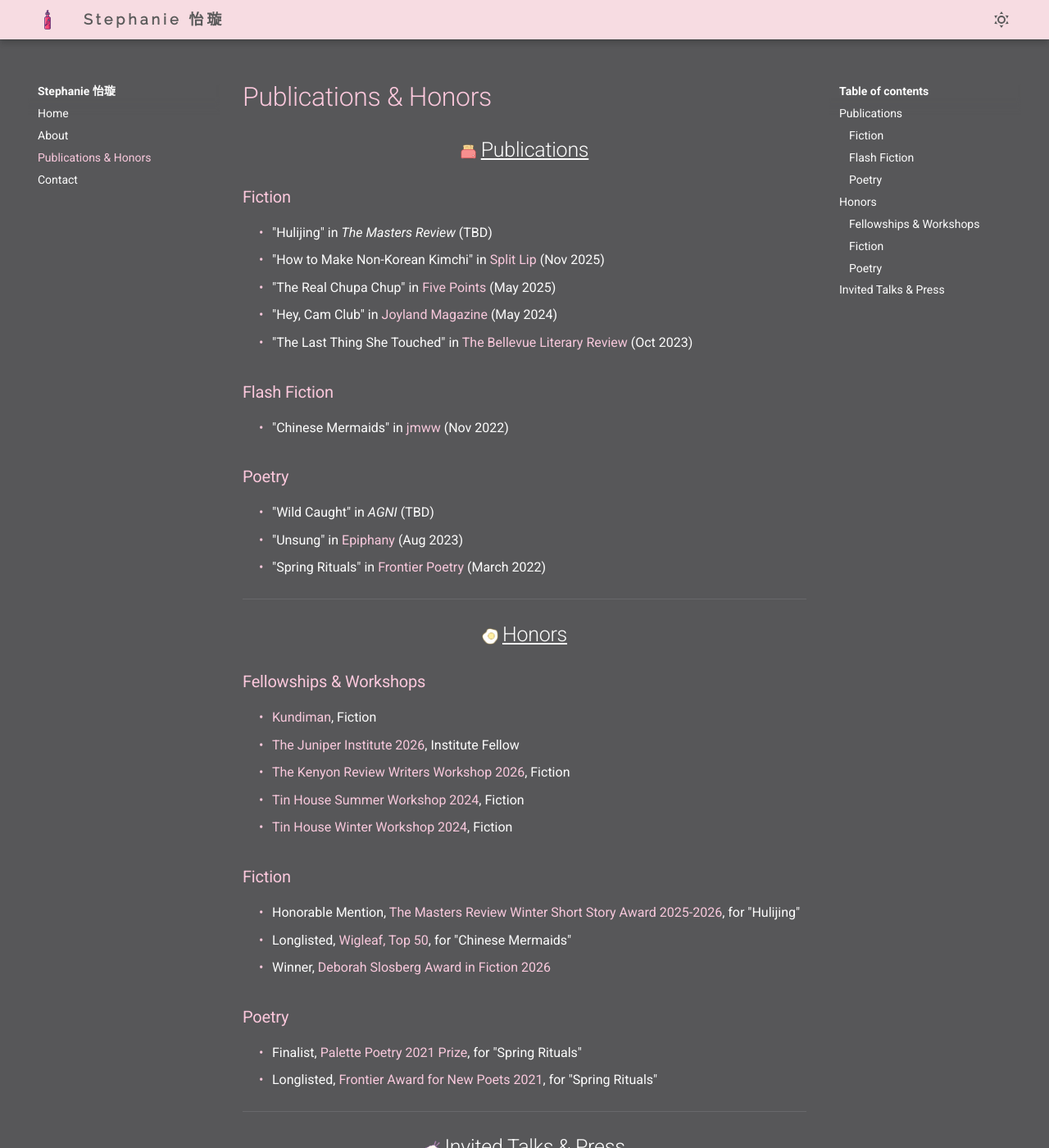
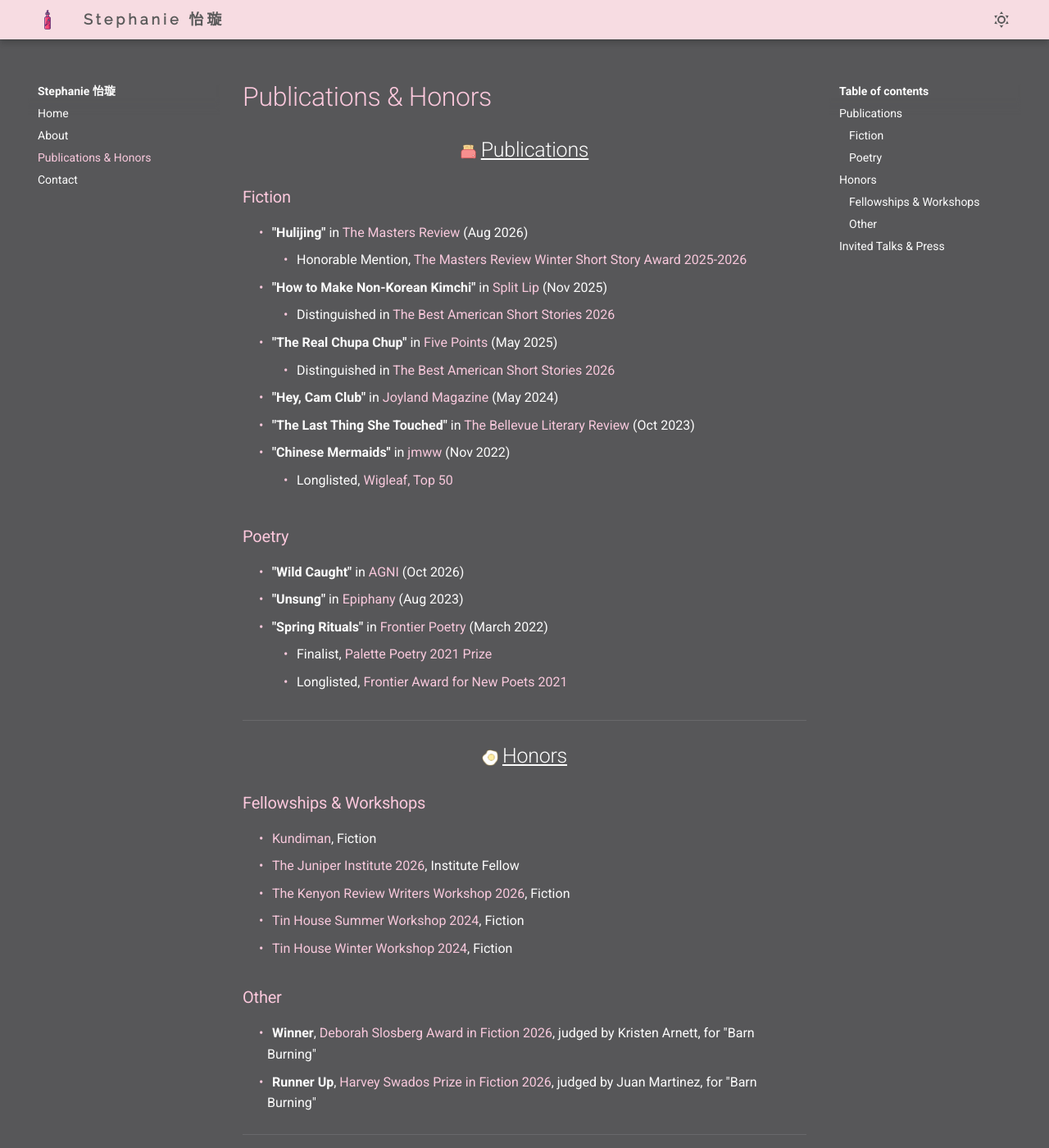
Before and after one commit to ischang/writing_portfolio, an MkDocs documentation site: the page built from docs/publications.md, in a window 1280 px wide and 1400 px high. Shown: the whole window at 82% size. Built offline with MkDocs 1.6.1 and Material for MkDocs 9.7.7, drawn with Linux system fonts in a browser that asks for light colours; nearby versions of some CDN libraries; some of the changed text lies outside the part shown.

Commit message:
updating links and BASS distinguishment

```diff
--- a/docs/publications.md
+++ b/docs/publications.md
@@ -10,19 +10,24 @@ hide:
 ## ![toaster](assets/toaster.png){  width="20" }Publications
 
 ### Fiction
-- "Hulijing" in *The Masters Review* (TBD)
-- "How to Make Non-Korean Kimchi" in [Split Lip](https://splitlipthemag.com/fiction/1125/stephanie-isan) (Nov 2025)
-- "The Real Chupa Chup" in [Five Points](https://fivepoints.gsu.edu/issue/five-points-vol-24-no-1/) (May 2025)
-- "Hey, Cam Club" in [Joyland Magazine](https://joylandmagazine.com/fiction/hey-cam-club/) (May 2024)
-- "The Last Thing She Touched" in [The Bellevue Literary Review](https://blreview.org/table-of-contents/issue-45/) (Oct 2023)
-
-### Flash Fiction
-- "Chinese Mermaids" in [jmww](https://jmwwblog.wordpress.com/2022/11/23/flash-fiction-chinese-mermaids-by-stephanie-isan/) (Nov 2022)
+- **"Hulijing"** in [The Masters Review](https://mastersreview.com/
+winter-short-story-award-honorable-mention-hulijing-by-stephanie-isan/) (Aug 2026)
+    - Honorable Mention, [The Masters Review Winter Short Story Award 2025-2026](https://mastersreview.com/2025-2026-winter-short-story-award-for-new-writers-finalists/)
+- **"How to Make Non-Korean Kimchi"** in [Split Lip](https://splitlipthemag.com/fiction/1125/stephanie-isan) (Nov 2025)
+    - Distinguished in [The Best American Short Stories 2026](https://www.harpercollins.com/products/the-best-american-short-stories-2026-viet-thanh-nguyennicole-a-lamy?variant=44759133749282)
+- **"The Real Chupa Chup"** in [Five Points](https://fivepoints.gsu.edu/issue/five-points-vol-24-no-1/) (May 2025)
+    - Distinguished in [The Best American Short Stories 2026](https://www.harpercollins.com/products/the-best-american-short-stories-2026-viet-thanh-nguyennicole-a-lamy?variant=44759133749282)
+- **"Hey, Cam Club"** in [Joyland Magazine](https://joylandmagazine.com/fiction/hey-cam-club/) (May 2024)
+- **"The Last Thing She Touched"** in [The Bellevue Literary Review](https://blreview.org/table-of-contents/issue-45/) (Oct 2023)
+- **"Chinese Mermaids"** in [jmww](https://jmwwblog.wordpress.com/2022/11/23/flash-fiction-chinese-mermaids-by-stephanie-isan/) (Nov 2022)
+    - Longlisted, [Wigleaf, Top 50](https://wigleaf.com/2023longlist.htm)
 
 ### Poetry
-- "Wild Caught" in *AGNI* (TBD)
-- "Unsung" in [Epiphany](https://epiphanyzine.com/features/2023/8/8/unsung-by-stephanie-isan) (Aug 2023)
-- "Spring Rituals" in [Frontier Poetry](https://www.frontierpoetry.com/2022/03/04/poetry-stephanie-isan/) (March 2022)
+- **"Wild Caught"** in [AGNI](https://agnionline.bu.edu/about/the-journal/archive/agni-104/) (Oct 2026)
+- **"Unsung"** in [Epiphany](https://epiphanyzine.com/features/2023/8/8/unsung-by-stephanie-isan) (Aug 2023)
+- **"Spring Rituals"** in [Frontier Poetry](https://www.frontierpoetry.com/2022/03/04/poetry-stephanie-isan/) (March 2022)
+    - Finalist, [Palette Poetry 2021 Prize](https://www.palettepoetry.com/2021/11/09/winners-and-finalists-for-the-2021-palette-poetry-prize/)
+    - Longlisted, [Frontier Award for New Poets 2021](https://www.frontierpoetry.com/2021/12/13/2021-anp-winners-finalists/)
 
 ---
 
@@ -32,24 +37,19 @@ hide:
 - [Kundiman](http://www.kundiman.org/), Fiction
 - [The Juniper Institute 2026](https://juniperinstitute.umasscreate.net/), Institute Fellow
 - [The Kenyon Review Writers Workshop 2026](https://kenyonreview.org/adult-writers/), Fiction
-- [Tin House Summer Workshop 2024](https://tinhouse.com/workshop/summer-workshop-2/), Fiction
-- [Tin House Winter Workshop 2024](https://tinhouse.com/workshop/winter-workshop/), Fiction
+- [Tin House Summer Workshop 2024](https://mccormackwritingcenter.org/oregon-summer-workshop/), Fiction
+- [Tin House Winter Workshop 2024](https://mccormackwritingcenter.org/winter-workshop/), Fiction
 
-### Fiction
-- Honorable Mention, [The Masters Review Winter Short Story Award 2025-2026](https://mastersreview.com/2025-2026-winter-short-story-award-for-new-writers-finalists/), for "Hulijing"
-- Longlisted, [Wigleaf, Top 50](https://wigleaf.com/2023longlist.htm), for "Chinese Mermaids"
-- Winner, [Deborah Slosberg Award in Fiction 2026](https://www.umass.edu/english/book/mfa-program-annual-awards)
-
-### Poetry
-- Finalist, [Palette Poetry 2021 Prize](https://www.palettepoetry.com/2021/11/09/winners-and-finalists-for-the-2021-palette-poetry-prize/), for "Spring Rituals"
-- Longlisted, [Frontier Award for New Poets 2021](https://www.frontierpoetry.com/2021/12/13/2021-anp-winners-finalists/), for "Spring Rituals"
+### Other
+- **Winner**, [Deborah Slosberg Award in Fiction 2026](https://www.umass.edu/english/book/mfa-program-annual-awards), judged by Kristen Arnett, for "Barn Burning"
+- **Runner Up**, [Harvey Swados Prize in Fiction 2026](https://www.umass.edu/english/book/mfa-program-annual-awards), judged by Juan Martinez, for "Barn Burning"
 
 ---
 
 ## ![rice](assets/rice.png){  width="20" }Invited Talks & Press
 
-- Selected Reader @ Live Lit, [UMass-Amherst Literary Arts Festival](https://www.umass.edu/english/events/2026-literary-arts-festival) (2026)
-- Honors Speaker @ Greenfield Community College: ["Creative Writing in the Age of AI"](https://www.gcc.mass.edu/events/creative-writing-in-the-age-of-ai/) (2026)
-- [5PAN @ Smith College](https://docs.google.com/document/d/1TzGk2r_ick3yKcyPOCKqThs8UEtTqiZNzeYc7f7z5-M): Panelist in *Asian American Feminist Pedagogies for Collective Care and Social Change* (2025)
-- Interviewed in [The Bellevue Literary Review](https://blreview.org/recent-news/blr-fall-2023-theartoftakingcare/): *The Art of Taking Care — an Evening with Writers and Caregivers* (2023)
+- **Selected Reader** at Live Lit, [UMass-Amherst Literary Arts Festival](https://www.umass.edu/english/events/2026-literary-arts-festival) (2026)
+- **Honors Speaker** at Greenfield Community College: ["Creative Writing in the Age of AI"](https://www.gcc.mass.edu/events/creative-writing-in-the-age-of-ai/) (2026)
+- **Panelist** at [5PAN @ Smith College](https://docs.google.com/document/d/1TzGk2r_ick3yKcyPOCKqThs8UEtTqiZNzeYc7f7z5-M) for *Asian American Feminist Pedagogies for Collective Care and Social Change* (2025)
+- **Interviewed** in [The Bellevue Literary Review](https://blreview.org/recent-news/blr-fall-2023-theartoftakingcare/): *The Art of Taking Care — an Evening with Writers and Caregivers* (2023)
 </div>
```
Also changed, not shown: docs/about.md (+3 -5 lines).
